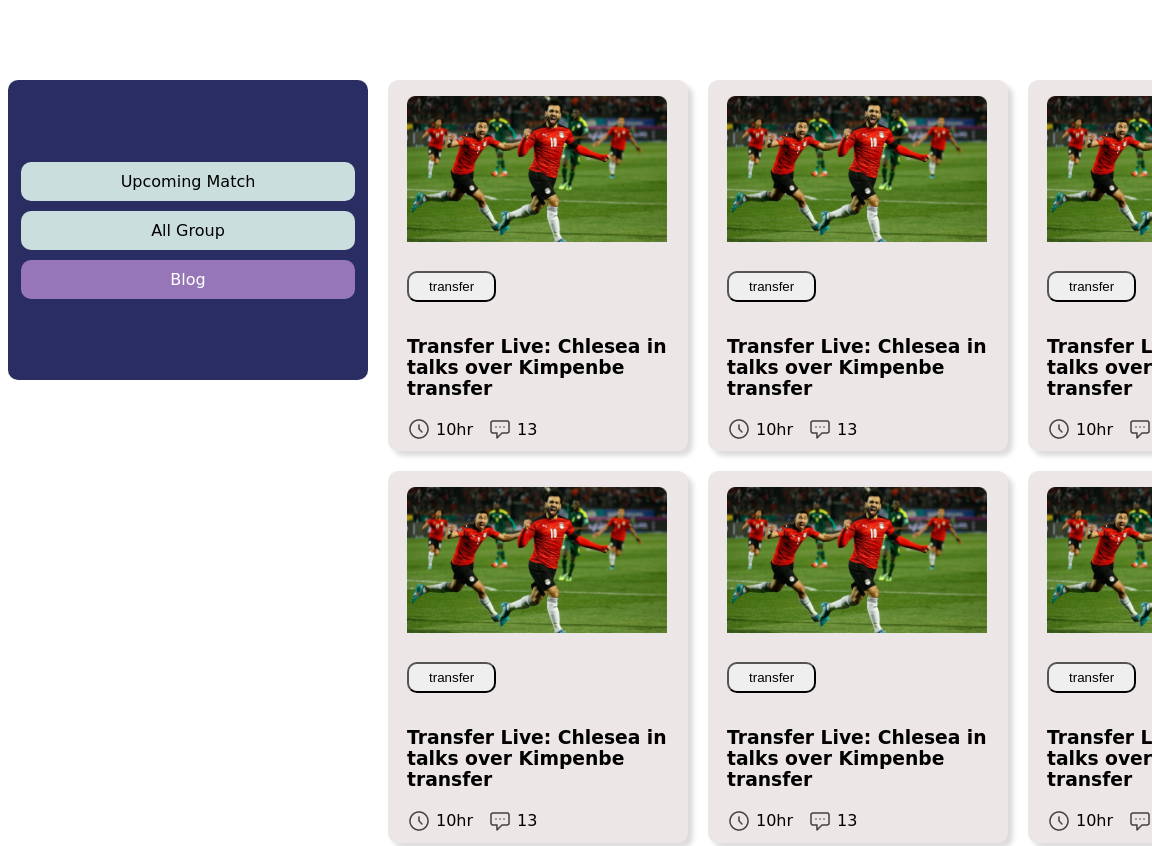
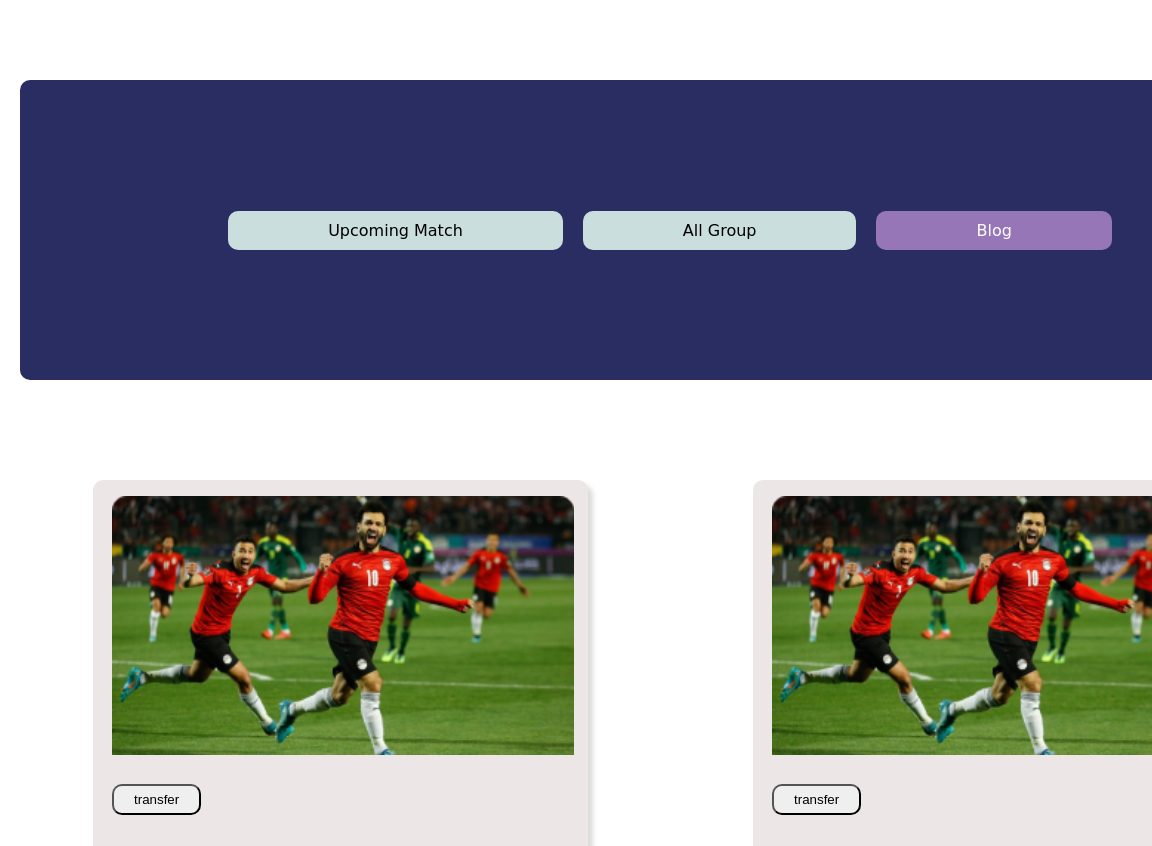
Before and after one commit to missionbiswas/project-01, a plain HTML site: page index.html in a window 768 px wide. Shown: the part 714-1560 px from the top of the page, 1152 px wide, since content can reach past the window. Drawn offline with Linux system fonts and the light colour scheme; a web font is replaced by a local one.

Commit message:
six commit

```diff
--- a/style.css
+++ b/style.css
@@ -312,4 +312,34 @@ aside {
   }
 }
 @media screen and (min-width: 481px) and (max-width: 768px) {
+  .header-container {
+    margin-right: 10px;
+  }
+  section {
+    flex-direction: column;
+  }
+  .article-container {
+    width: 100%;
+    margin-bottom: 100px;
+  }
+  .article-container .div-one {
+    display: flex;
+  }
+  aside {
+    display: grid;
+    grid-template-columns: repeat(2, 1fr);
+  }
+  .aside-container {
+    width: 495px;
+    margin-left: 73px;
+  }
+
+  element.style {
+  }
+  .aside-container .div-one img {
+    width: 477px;
+  }
+  body {
+    width: 175%;
+  }
 }
```
